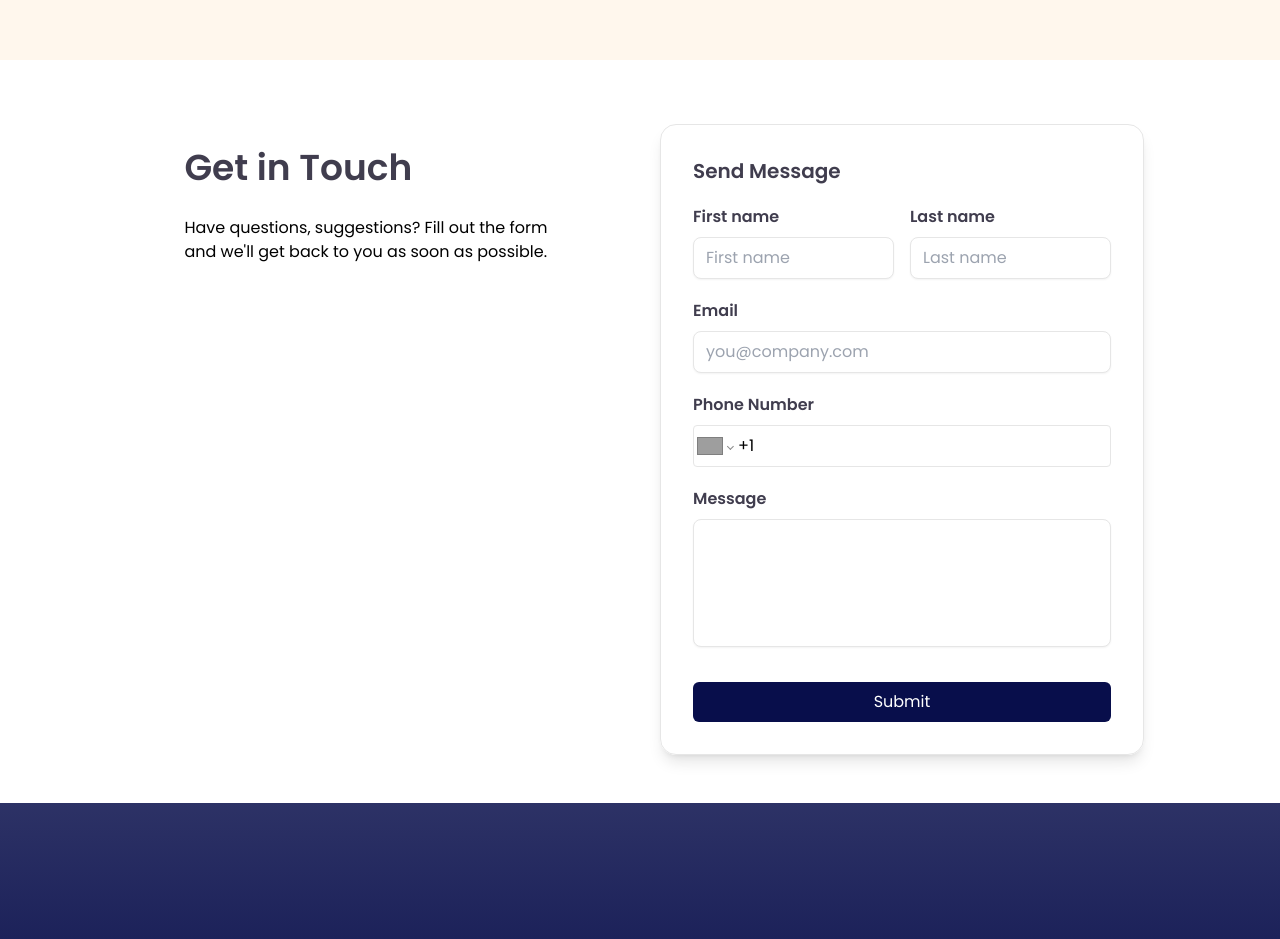
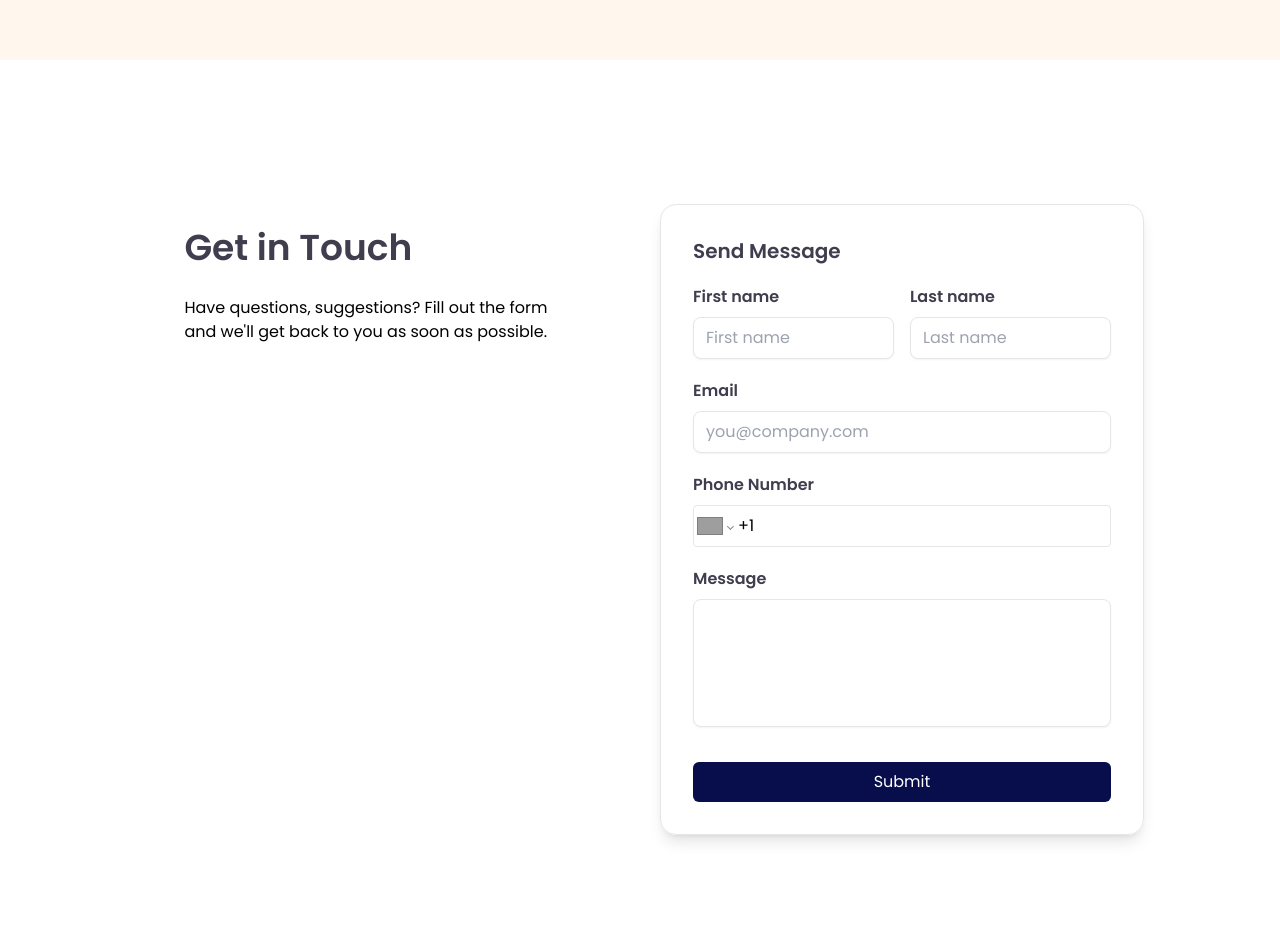
Before and after one commit to job-scout/jobscout-b2b-landingpage, a Next.js app: page / in a window 1280 px wide. Shown: the part 4320-5259 px from the top of the page. Built offline with nearby package versions, Linux system fonts and the light colour scheme; grey boxes are pictures that could not be loaded.

Commit message:
footer update

```diff
--- a/components/Contact/GetInTouch.jsx
+++ b/components/Contact/GetInTouch.jsx
@@ -33,7 +33,7 @@ const GetInTouch = () => {
 
   };
   return (
-    <div className="  my-12">
+    <div className="pt-20  my-12">
        <Toaster />
       <div className="container mx-auto  lg:w-[80%] 2xl:w-[80%]  flex flex-col lg:flex-row justify-center items-start w-full h-full gap-10 px-2">
         <div className="w-full lg:w-[50%]">
--- a/components/Footer.jsx
+++ b/components/Footer.jsx
@@ -34,19 +34,19 @@ const Footer = () => {
 						<div className="flex flex-col gap-2">
 							<Link
 								className="text-white/50 hover:text-white"
-								href="/"
+								href="/#features"
 							>
-								Our Story
+								Features
 							</Link>
 							<Link
 								className="text-white/50 hover:text-white"
-								href="/"
+								href="/#get-started"
 							>
 								Book a demo
 							</Link>
 							<Link
 								className="text-white/50 hover:text-white"
-								href="/"
+								href="/#contact-us"
 							>
 								Pricing
 							</Link>
--- a/components/Hire.js
+++ b/components/Hire.js
@@ -2,7 +2,7 @@ import React from "react";
 
 function Hire() {
 	return (
-		<div className="bg-gradient-to-t from-primary via-primary/95 to-primary/85 px-5 flex flex-col items-center justify-center space-y-10 h-[50vh]">
+		<div className="bg-gradient-to-t from-primary via-primary/95 to-primary/85 px-5 flex flex-col items-center justify-center space-y-10 h-[50vh] ">
 			<h1 className="text-white text-2xl lg:text-4xl  text-center">
 				Hire For Any Talent Across Your Team
 			</h1>
--- a/pages/index.js
+++ b/pages/index.js
@@ -8,25 +8,21 @@ import Hire from "@/components/Hire";
 import GetInTouch from "@/components/Contact/GetInTouch";
 import OurPromises from "@/components/OurPromises";
 
-
 const inter = Inter({ subsets: ["latin"] });
 
 export default function Home() {
 	return (
-    <main
-      className=""
-    >
-
-
+		<main className="">
 			<Banner />
+			<div id="features"></div>
 			<Features />
-      <GetInTouch/>
-
-      <Hire/>
+			<div id="contact-us">
+				<GetInTouch />
+      </div>
+      			<div id="get-started" className="pt-16"></div>
+			<Hire />
 			<OurHappyCustomers />
 			<FAQ />
-
-
 		</main>
 	);
 }
--- a/styles/globals.css
+++ b/styles/globals.css
@@ -7,6 +7,9 @@
 body {
 	font-family: "Poppins", sans-serif;
 	/* background-color: #080E4B;  */
+}
+html {
+  scroll-behavior: smooth;
 }
 
 .icon-wrapper {
```
Lines whose indentation alone changed are shown as unchanged.
